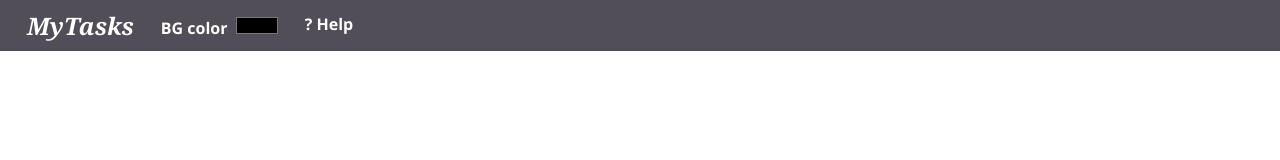
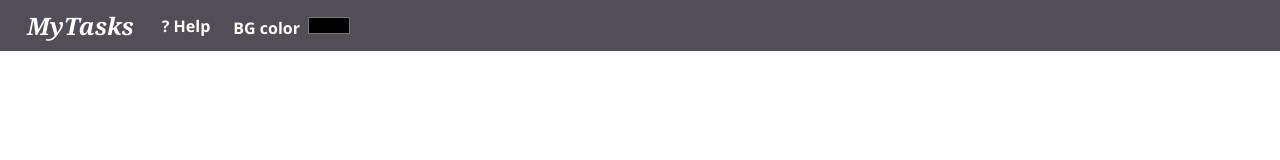
Before and after one commit to malisovm/myTasks_js, a website: page app/index.html in a window 1280 px wide. Drawn offline with Linux system fonts and the light colour scheme; no server answers.

Commit message:
final build before react

```diff
--- a/app/index.html
+++ b/app/index.html
@@ -18,13 +18,13 @@
     <table id="topContainer">
         <tr>
             <td id="myTasksLogo">MyTasks</td>
-            <td id="changeBodyColorDiv">BG color <input type="color"></input></td>
             <td id="helpContainer"><button id="helpButton">&#63; Help</button>
                 <div id="helpText">At the moment, MYTASKS only works on desktop!<br><br>
                     Right-click on a column removes it with all tasks<br><br>
 Inside a task (left click on it), a menu pops up with the ability to colorize the task
                 </div>
             </td>
+            <td id="changeBodyColorDiv">BG color <input type="color"></input></td>
             <td id="filler"></td>
         </tr>
     </table>
--- a/app/style.css
+++ b/app/style.css
@@ -42,7 +42,6 @@ body {
 
 #changeBodyColorDiv {
   font-weight: bold;
-  vertical-align: center;
   white-space: nowrap;
   cursor: default;
   padding: 10px;
@@ -196,7 +195,7 @@ input:hover {
 }
 
 #helpContainer {
-  position: absolute;
+  position: relative;
 }
 
 #helpText {
```
Also changed, not shown: app/app.js (+0 -12 lines).
